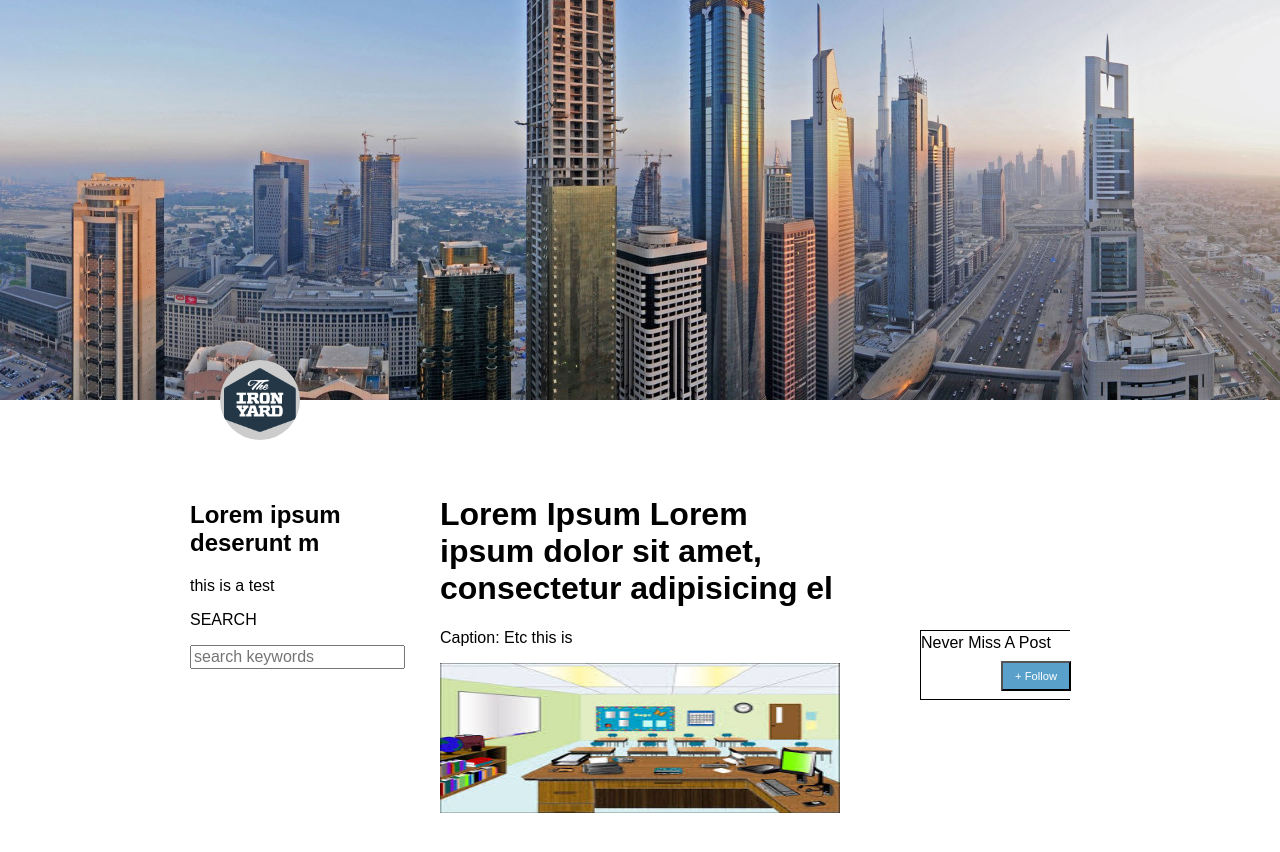
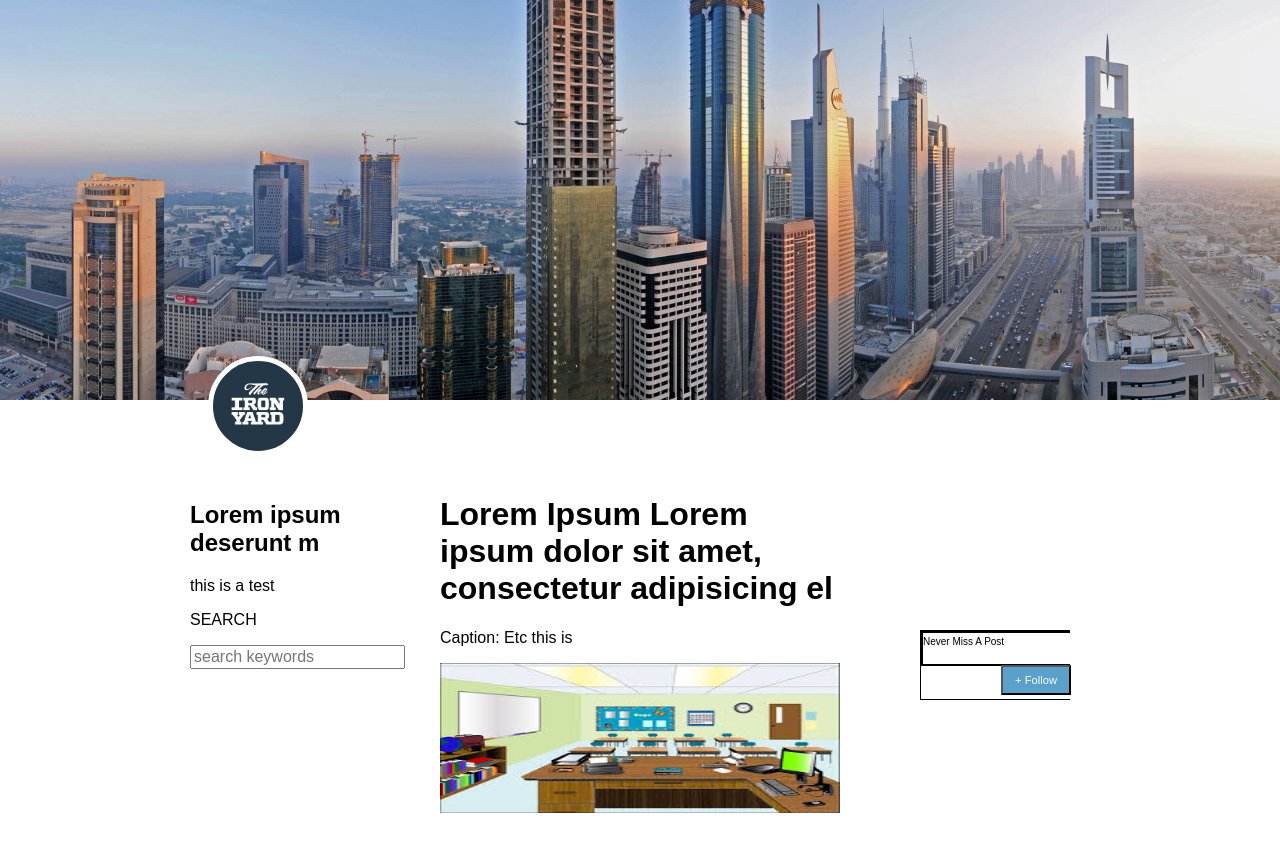
Before and after one commit to davemillican/html-css-intro-blog, a plain HTML site: page index.html in a window 1280 px wide. Drawn offline with Linux system fonts and the light colour scheme.

Commit message:
completed

```diff
--- a/index.html
+++ b/index.html
@@ -7,22 +7,18 @@
 </head>
 <body>
 	<div class="wrapper">
-		<div id="header">
-
-			<img class="icon" src="images/Logo.png">
-
-
-		</div>
+		<div id="header"></div>
 
 		<div id="middle-col">
 
 			<div id="left-doc">
+
+				<img class="icon" src="images/Logo.png">
+
 				<h2>Lorem ipsum   deserunt m</h2>
 				<p>this is a test</p>
 
 				<p> SEARCH <p>
-
-
 
 				<input class="srch-box" type="text" placeholder="search keywords">
 
@@ -38,17 +34,17 @@
 		</div>
 
 		<div class="free-block">
-			<p>Never Miss A Post</p>
-		</div>
-		<div class="free-block">
+			<div class="inner-free">
+				<p>Never Miss A Post</p>
+			</div>
+
 			<button type="button" class="follow">+ Follow </button>
 		</div>
+
 	</div>
 
 	<div class="bottom-space"></div>
 
+</body>
 
-
-
-</body>
 </html>
--- a/src/css/index.css
+++ b/src/css/index.css
@@ -28,12 +28,13 @@
 
 .icon {
 	position: absolute;
-	height: 80px;
+	height: 100px;
 	border-radius: 50%;
-	width: 80px;
-	top: 360px;
-	left: 220px;
-	background: #ccc;
+	border: 5px solid #fff;
+	width: 100px;
+	top: -125px;
+	left: 18px;
+	background: #233746;
 }
 
 
@@ -47,6 +48,13 @@
 	width: 150px;
 }
 
+.inner-free {
+	border: solid 2px black;
+	height: 35px;
+	border-right:transparent;
+
+}
+
 #left-doc {
 	position: absolute;
 	left: -250px;
@@ -54,18 +62,20 @@
 	top: -15px;
 }
 
-.free-block > p {
+.inner-free > p {
 	margin-top: 3px;
 	margin-bottom: -10px;
+	font-size: 10px;
 
 }
+
 
 .follow {
 	background-color: #59a0ca;
 	color: white;
 	position: relative;
 	left: 80px;
-	bottom: -30px;
+	bottom: 1px;
 	height: 30px;
 	width: 70px;
 	font-size: .7em;
```
